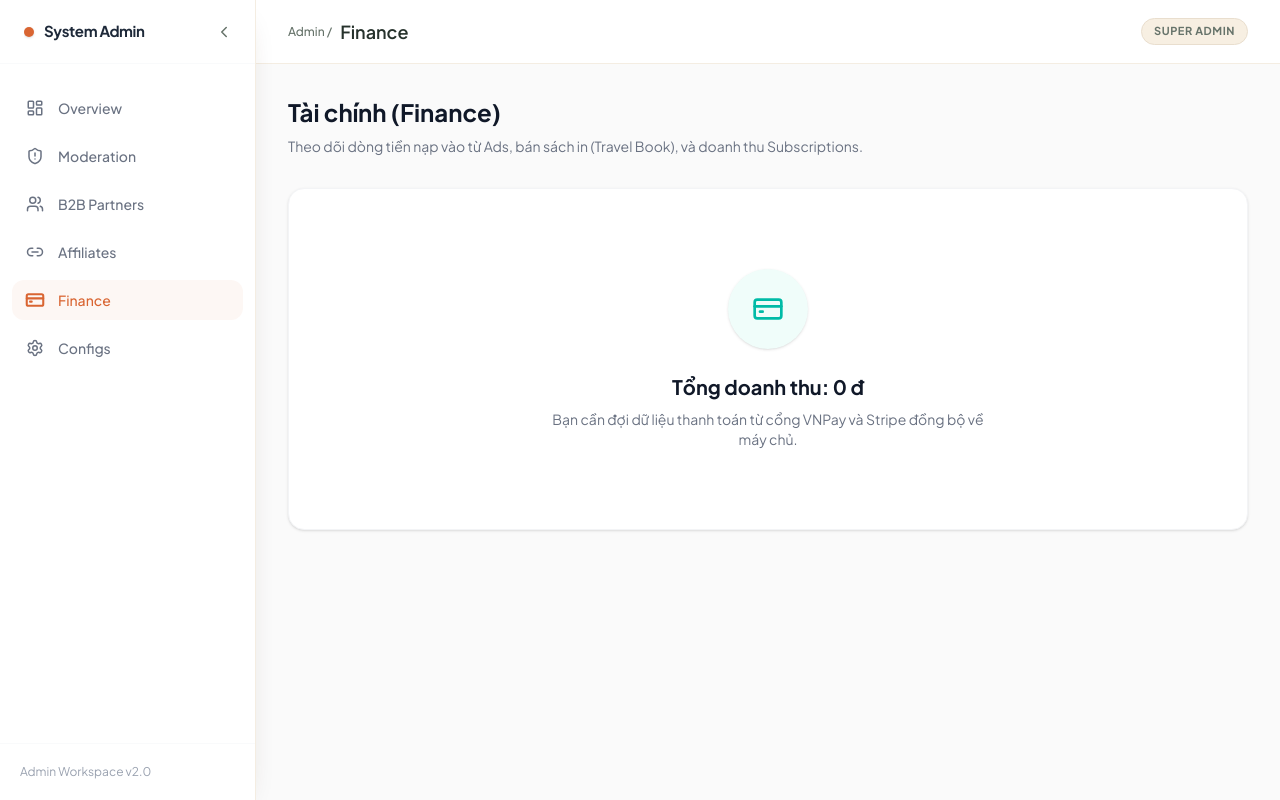
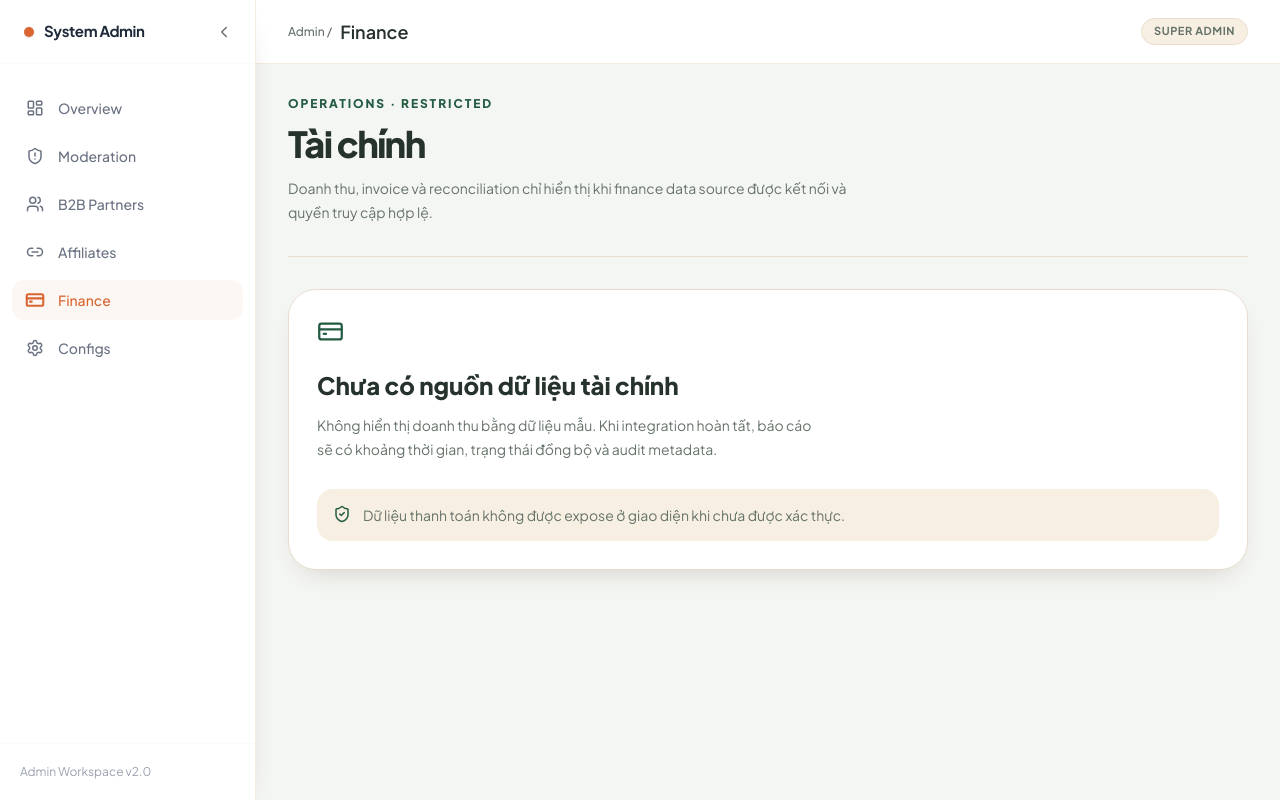
Before and after one commit to tizh24/ROAD_TRIP, a Next.js app in the folder web/: page /admin/finance in a window 1280 px wide. Built offline with nearby package versions, Linux system fonts and the light colour scheme.

Commit message:
feat(web): rebuild finance unavailable state

```diff
--- a/web/src/features/admin/components/finance/AdminFinancePanel.tsx
+++ b/web/src/features/admin/components/finance/AdminFinancePanel.tsx
@@ -1,22 +1,3 @@
 "use client";
-import React from "react";
-import { CreditCard } from "lucide-react";
-
-export default function AdminFinancePanel() {
-  return (
-    <div className="p-4 md:p-8 max-w-[1400px] mx-auto animate-fade-in-up">
-      <div className="mb-8">
-        <h2 className="text-2xl font-bold text-gray-900 mb-2">Tài chính (Finance)</h2>
-        <p className="text-sm text-gray-500">Theo dõi dòng tiền nạp vào từ Ads, bán sách in (Travel Book), và doanh thu Subscriptions.</p>
-      </div>
-
-      <div className="bg-white rounded-2xl border border-gray-100 flex flex-col items-center justify-center py-20 text-center shadow-sm">
-        <div className="w-20 h-20 bg-teal-50 rounded-full flex items-center justify-center text-teal-500 mb-6 shadow-sm">
-          <CreditCard size={32} />
-        </div>
-        <h3 className="text-xl font-bold text-gray-900 mb-2">Tổng doanh thu: 0 đ</h3>
-        <p className="text-gray-500 text-sm max-w-md">Bạn cần đợi dữ liệu thanh toán từ cổng VNPay và Stripe đồng bộ về máy chủ.</p>
-      </div>
-    </div>
-  );
-}
+import { CreditCard, ShieldCheck } from "lucide-react";
+export default function AdminFinancePanel() { return <main className="min-h-full bg-[#f4f6f3] p-4 sm:p-8"><div className="mx-auto max-w-6xl"><header className="border-b border-border-main pb-8"><p className="text-xs font-extrabold uppercase tracking-[.16em] text-secondary">Operations · Restricted</p><h1 className="mt-3 text-4xl font-extrabold tracking-[-.04em] text-text-main">Tài chính</h1><p className="mt-3 max-w-xl text-sm leading-6 text-text-sub">Doanh thu, invoice và reconciliation chỉ hiển thị khi finance data source được kết nối và quyền truy cập hợp lệ.</p></header><section className="mt-8 rounded-[1.75rem] border border-border-main bg-surface p-7 shadow-card"><CreditCard className="text-secondary" size={27} /><h2 className="mt-6 text-2xl font-extrabold">Chưa có nguồn dữ liệu tài chính</h2><p className="mt-3 max-w-lg text-sm leading-6 text-text-sub">Không hiển thị doanh thu bằng dữ liệu mẫu. Khi integration hoàn tất, báo cáo sẽ có khoảng thời gian, trạng thái đồng bộ và audit metadata.</p><div className="mt-7 flex gap-3 rounded-2xl bg-background-warm p-4 text-sm text-text-sub"><ShieldCheck className="shrink-0 text-secondary" size={18} />Dữ liệu thanh toán không được expose ở giao diện khi chưa được xác thực.</div></section></div></main>; }
```
